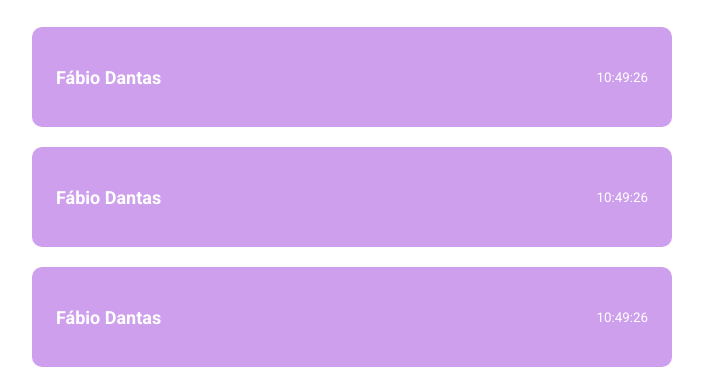
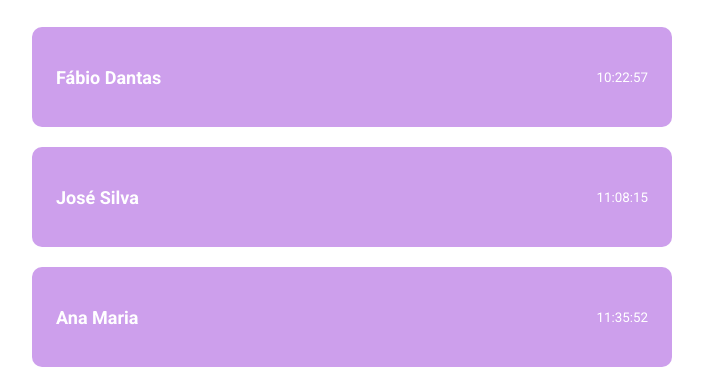
Before and after one commit to fabiojdantas1/reactjs-discover, a React (Vite) app: page / in a window 1280 px wide. Shown: the part 349-727 px from the top of the page, without its empty margins (288-991 px from the left). Built offline with nearby package versions, Linux system fonts and the light colour scheme.

Commit message:
chore: add properties to components

```diff
--- a/src/components/Card/index.jsx
+++ b/src/components/Card/index.jsx
@@ -1,10 +1,10 @@
 import './styles.css';
 
-export function Card() {
+export function Card(props) {
     return (
         <div className="card">
-            <strong>Fábio Dantas</strong>
-            <small>10:49:26</small>
+            <strong>{props.name}</strong>
+            <small>{props.time}</small>
         </div>
     )
 }
--- a/src/pages/Home/index.jsx
+++ b/src/pages/Home/index.jsx
@@ -10,10 +10,9 @@ export function Home() {
       <input type="text" placeholder="Type your name here..."/>
       <button type="button">Add</button>
 
-      <Card />
-      <Card />
-      <Card />
-
+      <Card name="Fábio Dantas" time="10:22:57" />
+      <Card name="José Silva" time="11:08:15"/>
+      <Card name="Ana Maria" time="11:35:52"/>
     </div>
   );
 }
```
